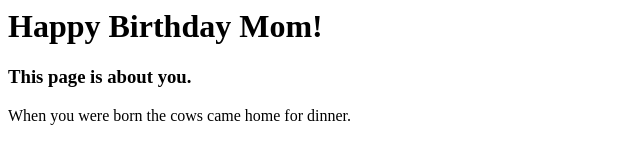
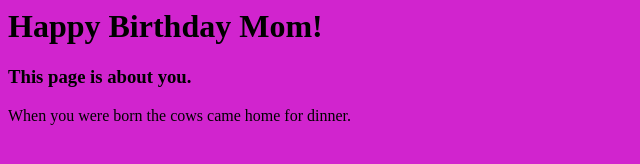
Before and after one commit to cshall1/testSite, a plain HTML site: page index.html in a window 1280 px wide. Shown: the whole page, without its empty margins (0-640 px from the left). Drawn offline with Linux system fonts and the light colour scheme.

Commit message:
Update index.html

```diff
--- a/index.html
+++ b/index.html
@@ -1,3 +1,11 @@
+<html>
+  <head>
+  </head>
+
+  <body bgcolor = "#d124ce">
 <h1> Happy Birthday Mom! </h1>
 <h3> This page is about you. </h3>
 <p>When you were born the cows came home for dinner.</p>
+  </body>
+
+</html>
```
